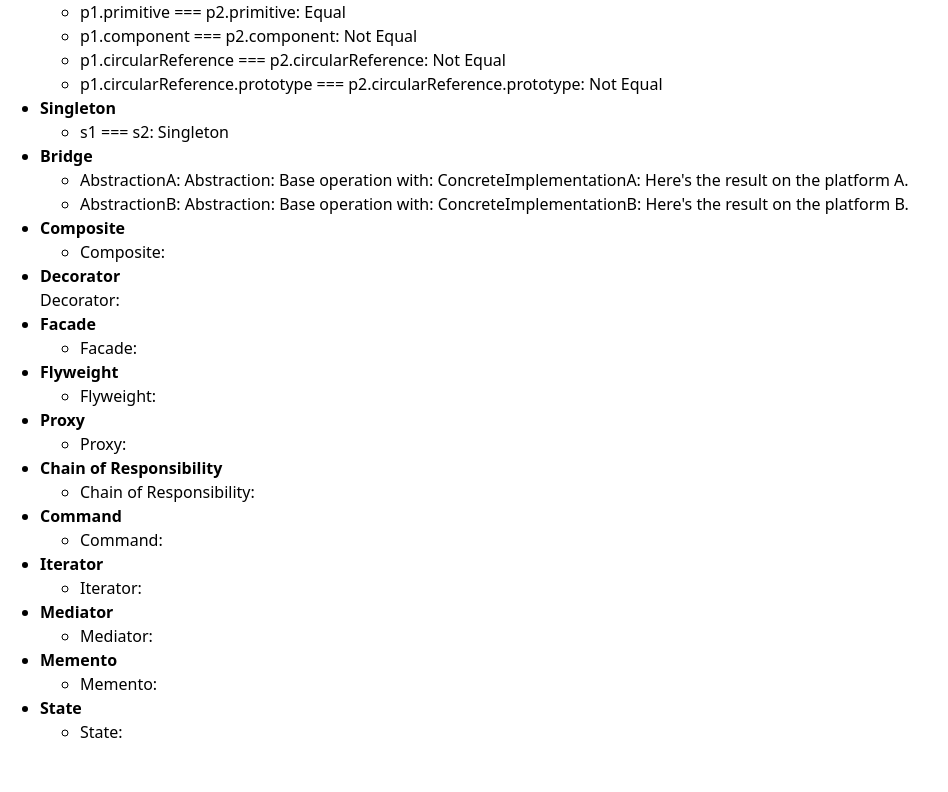
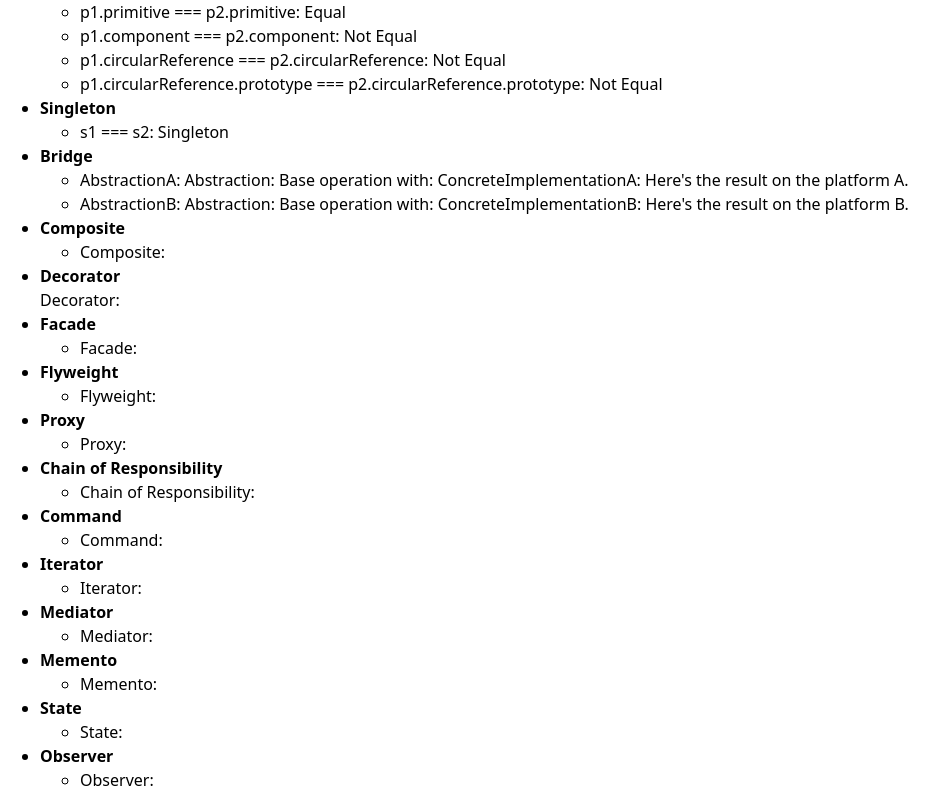
Before and after one commit to xieQin/react-ts-template, a React (Vite) app: page /design-patterns in a window 1280 px wide. Shown: the part 532-1324 px from the top of the page, without its empty margins (0-948 px from the left). Before the commit the page ends 1276 px from the top, so only its background shows below. Built offline with nearby package versions, Linux system fonts and the light colour scheme.

Commit message:
feat: add Observer pattern

```diff
--- /dev/null
+++ b/src/views/DesignPatterns/Observer/index.tsx
@@ -0,0 +1,7 @@
+export default function ObserverPage() {
+  return (
+    <ul>
+      <li>Observer: </li>
+    </ul>
+  );
+}
--- a/src/views/DesignPatterns/index.tsx
+++ b/src/views/DesignPatterns/index.tsx
@@ -13,6 +13,7 @@ import FlyweightPage from "./Flyweight";
 import IteratorPage from "./Iterator";
 import MediatorPage from "./Mediator";
 import MementoPage from "./Memento";
+import ObserverPage from "./Observer";
 import PrototypePage from "./Prototype";
 import ProxyPage from "./Proxy";
 import SingletonPage from "./Singleton";
@@ -36,6 +37,7 @@ const DesignPatternsPageConfigs = {
   [DesignPatterns.Mediator]: MediatorPage,
   [DesignPatterns.Memento]: MementoPage,
   [DesignPatterns.State]: StatePage,
+  [DesignPatterns.Observer]: ObserverPage,
 };
 
 export default function DesignPatternsPage() {
```
